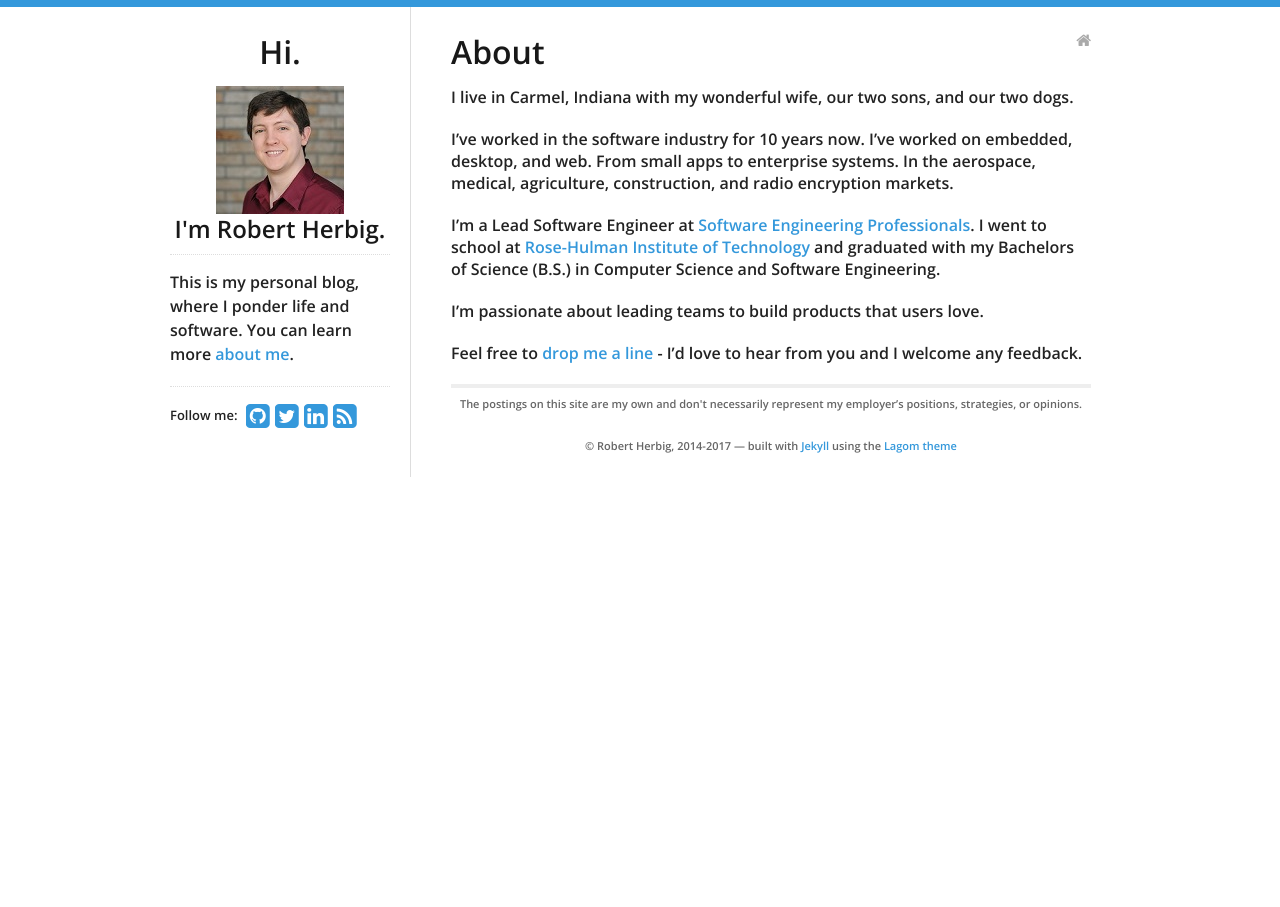
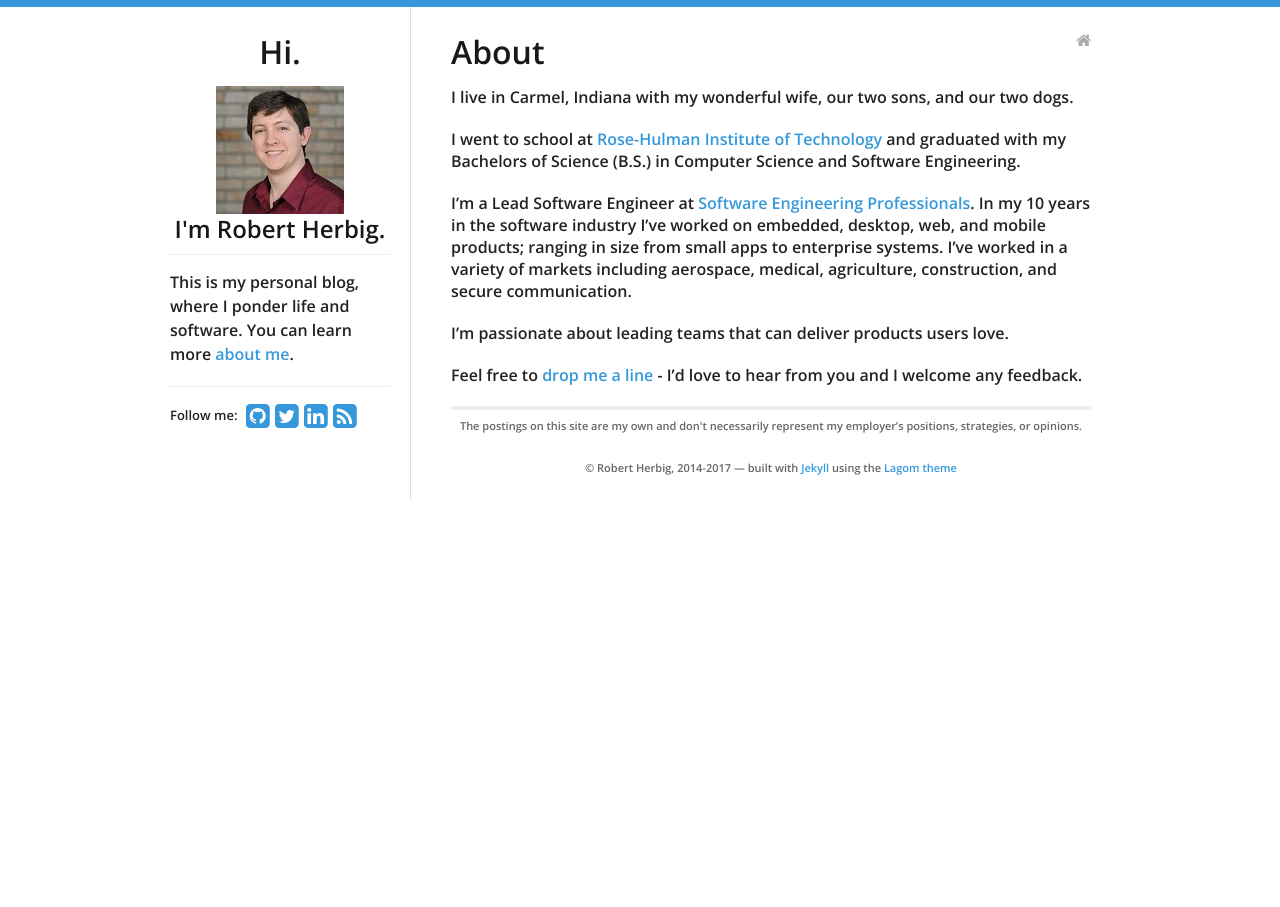
Before and after one commit to rpherbig/rpherbig.github.io, a Jekyll site: the page built from about.md, in a window 1280 px wide. Built offline with Jekyll 4.4.1, drawn with Linux system fonts in a browser that asks for light colours; nearby versions of some CDN libraries.

Commit message:
Update 'about me'

```diff
--- a/about.md
+++ b/about.md
@@ -6,10 +6,10 @@ permalink: /about/
 
 I live in Carmel, Indiana with my wonderful wife, our two sons, and our two dogs.
 
-I've worked in the software industry for 10 years now. I've worked on embedded, desktop, and web. From small apps to enterprise systems. In the aerospace, medical, agriculture, construction, and radio encryption markets.
+I went to school at [Rose-Hulman Institute of Technology](http://www.rose-hulman.edu/) and graduated with my Bachelors of Science (B.S.) in Computer Science and Software Engineering.
 
-I'm a Lead Software Engineer at [Software Engineering Professionals](http://www.sep.com/). I went to school at [Rose-Hulman Institute of Technology](http://www.rose-hulman.edu/) and graduated with my Bachelors of Science (B.S.) in Computer Science and Software Engineering.
+I'm a Lead Software Engineer at [Software Engineering Professionals](http://www.sep.com/). In my 10 years in the software industry I've worked on embedded, desktop, web, and mobile products; ranging in size from small apps to enterprise systems. I've worked in a variety of markets including aerospace, medical, agriculture, construction, and secure communication.
 
-I'm passionate about leading teams to build products that users love.
+I'm passionate about leading teams that can deliver products users love.
 
 Feel free to [drop me a line](mailto:robert@rpherbig.com) - I'd love to hear from you and I welcome any feedback.
```
